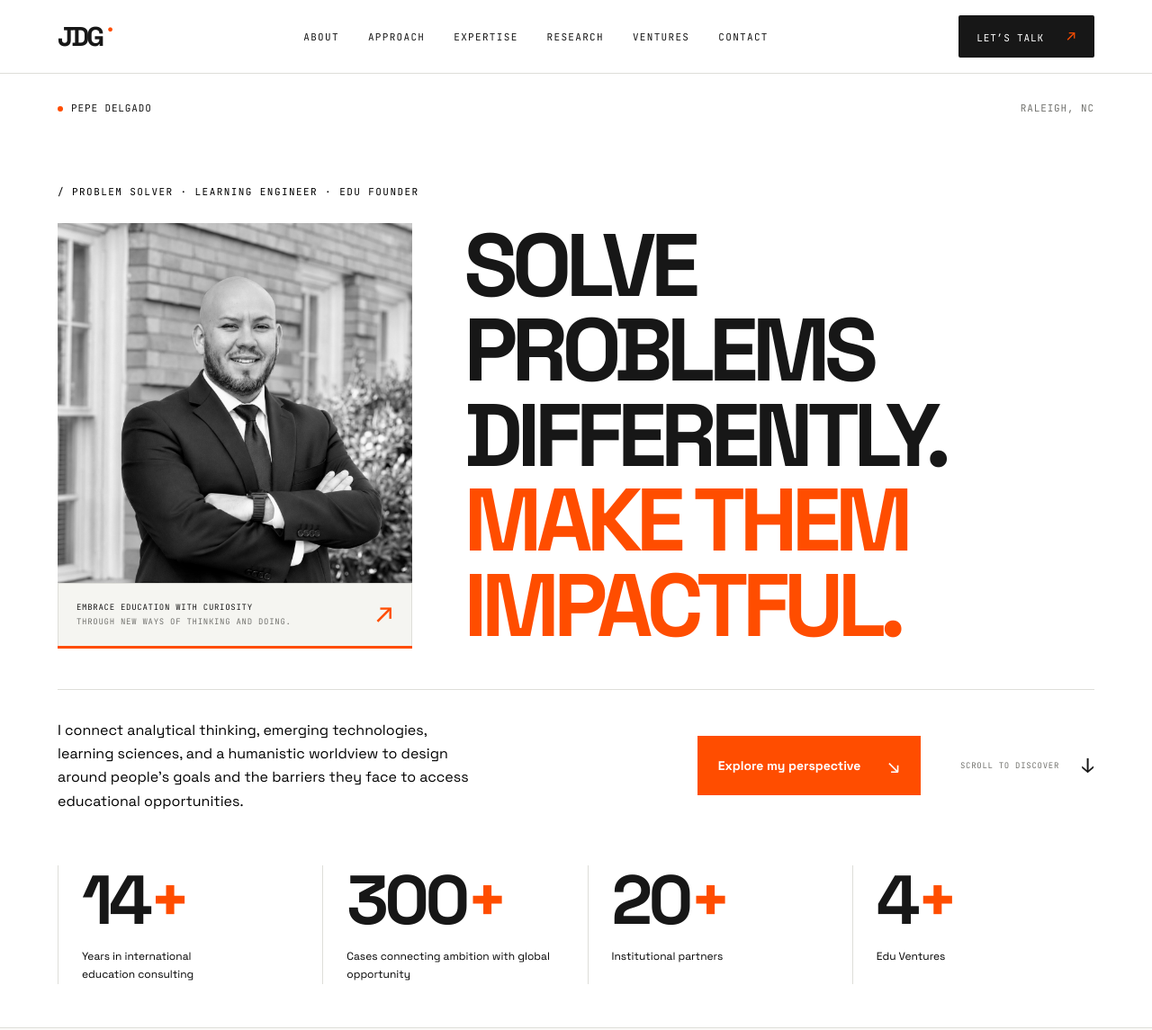
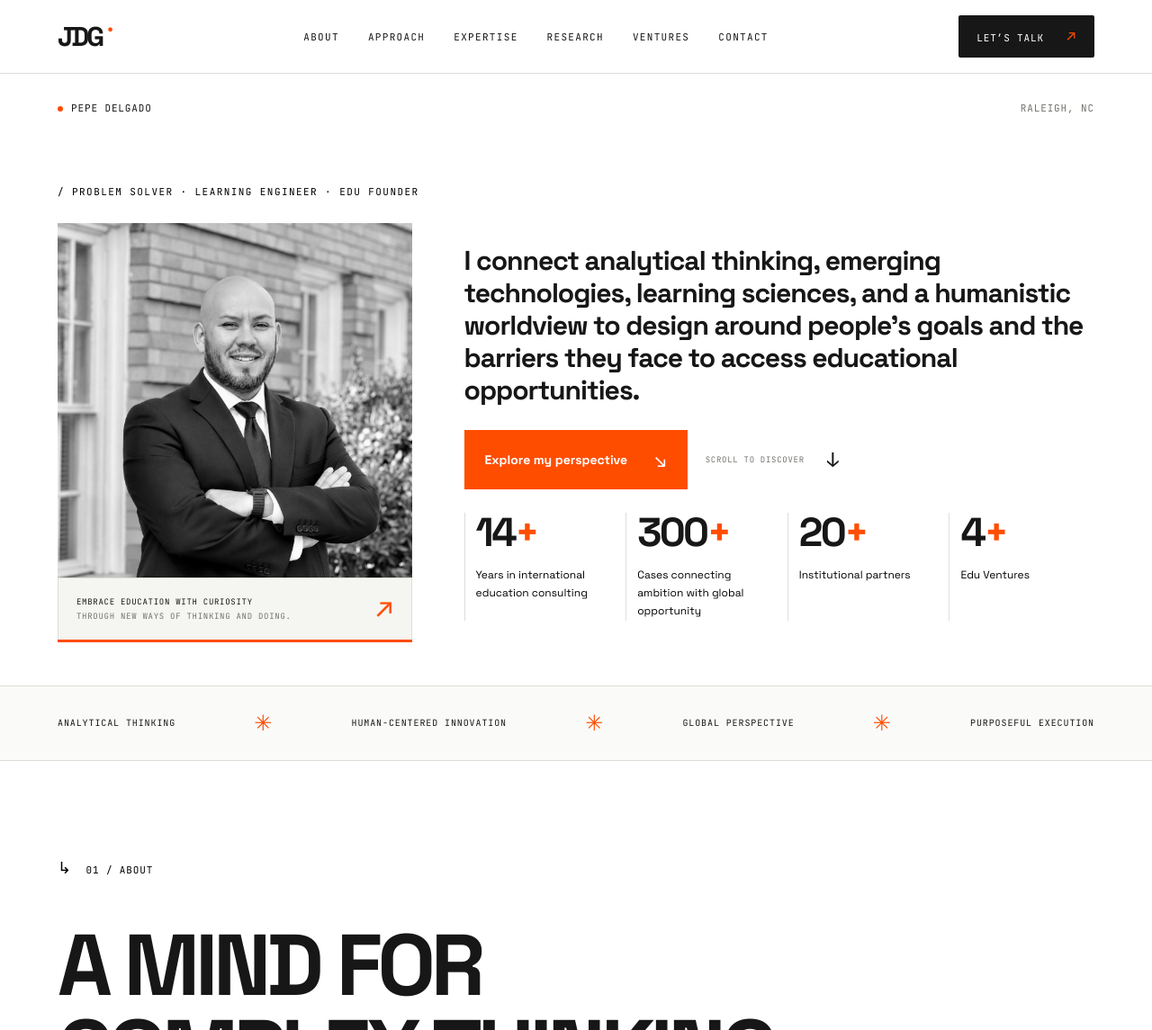
Before and after one commit to jhosepdg/personal-site, a plain HTML site: page index.html in a window 1280 px wide. Shown: the top 1145 px of the page at 90% size. Drawn offline with Linux system fonts and the light colour scheme.

Commit message:
Place introduction, actions and metrics beside the hero portrait

```diff
--- a/index.html
+++ b/index.html
@@ -10,6 +10,17 @@
   <link rel="preload" href="assets/fonts/space-grotesk-bold.ttf" as="font" type="font/ttf" crossorigin>
   <link rel="stylesheet" href="styles.css">
   <script src="script.js" defer></script>
+  <style>
+    .hero-overview{grid-column:2;grid-row:2;min-width:0;align-self:center}
+    .hero-content .hero-overview h1{font-size:clamp(24px,2.35vw,38px);line-height:1.2;letter-spacing:-.035em;pointer-events:auto}
+    .hero-actions{display:flex;align-items:center;gap:20px;flex-wrap:wrap;margin-block:26px}
+    .hero-actions .scroll-link{display:flex}
+    .hero-overview .metrics{margin:0;gap:18px}
+    .hero-overview .metrics>div{padding-left:12px}
+    .hero-overview .metrics strong{font-size:clamp(34px,3.5vw,56px)}
+    @media(max-width:1100px){.hero-overview .metrics{grid-template-columns:repeat(2,minmax(0,1fr))}}
+    @media(max-width:700px){.hero-overview{grid-column:1;grid-row:3}.hero-actions{gap:16px}.hero-overview .metrics p{font-size:12px}}
+  </style>
 </head>
 <body>
   <a class="skip-link" href="#main">Skip to content</a>
@@ -30,14 +41,13 @@
           <img src="assets/jhosep-delgado.jpg" alt="Pepe Delgado smiling, wearing a suit with his arms crossed" width="1254" height="1254" fetchpriority="high">
           <figcaption class="portrait-caption mono"><span>Embrace education with curiosity<br><span class="muted">through new ways of thinking and doing.</span></span><span class="orange" aria-hidden="true">↗</span></figcaption>
         </figure>
-        <h1 id="hero-title">SOLVE<br>PROBLEMS<br>DIFFERENTLY.<br><span class="orange">MAKE THEM<br>IMPACTFUL.</span></h1>
+        <div class="hero-overview">
+          <h1 id="hero-title">I connect analytical thinking, emerging technologies, learning sciences, and a humanistic worldview to design around people’s goals and the barriers they face to access educational opportunities.</h1>
+          <div class="hero-actions"><a class="button" href="#about">Explore my perspective <span aria-hidden="true">↘</span></a><a class="scroll-link mono" href="#about">Scroll to discover <span aria-hidden="true">↓</span></a></div>
+          <div class="metrics"><div><strong>14<span>+</span></strong><p>Years in international<br>education consulting</p></div><div><strong>300<span>+</span></strong><p>Cases connecting ambition with global opportunity</p></div><div><strong>20<span>+</span></strong><p>Institutional partners</p></div><div><strong>4<span>+</span></strong><p>Edu Ventures</p></div></div>
+        </div>
       </div>
-      <div class="hero-bottom"><p>I connect analytical thinking, emerging technologies, learning sciences, and a humanistic worldview to design around people’s goals and the barriers they face to access educational opportunities.</p><a class="button" href="#about">Explore my perspective <span aria-hidden="true">↘</span></a><a class="scroll-link mono" href="#about">Scroll to discover <span aria-hidden="true">↓</span></a></div>
     </section>
-
-    <div class="hero-metrics">
-      <div class="metrics"><div><strong>14<span>+</span></strong><p>Years in international<br>education consulting</p></div><div><strong>300<span>+</span></strong><p>Cases connecting ambition with global opportunity</p></div><div><strong>20<span>+</span></strong><p>Institutional partners</p></div><div><strong>4<span>+</span></strong><p>Edu Ventures</p></div></div>
-    </div>
 
      <div class="discipline-strip mono" aria-label="Areas of focus"><span>Analytical thinking</span><i>✳</i><span>Human-centered innovation</span><i>✳</i><span>Global perspective</span><i>✳</i><span>Purposeful execution</span></div>
 
```
